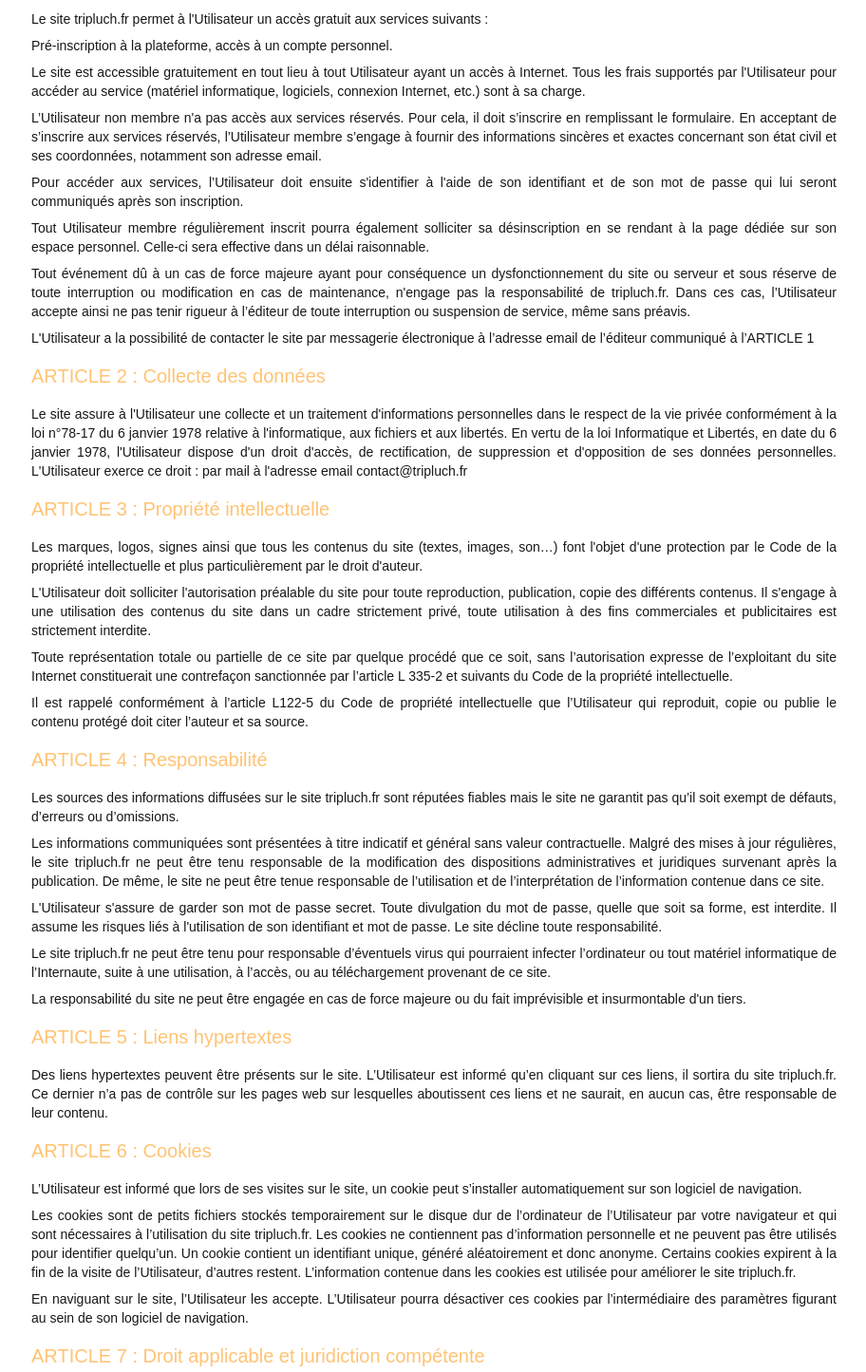
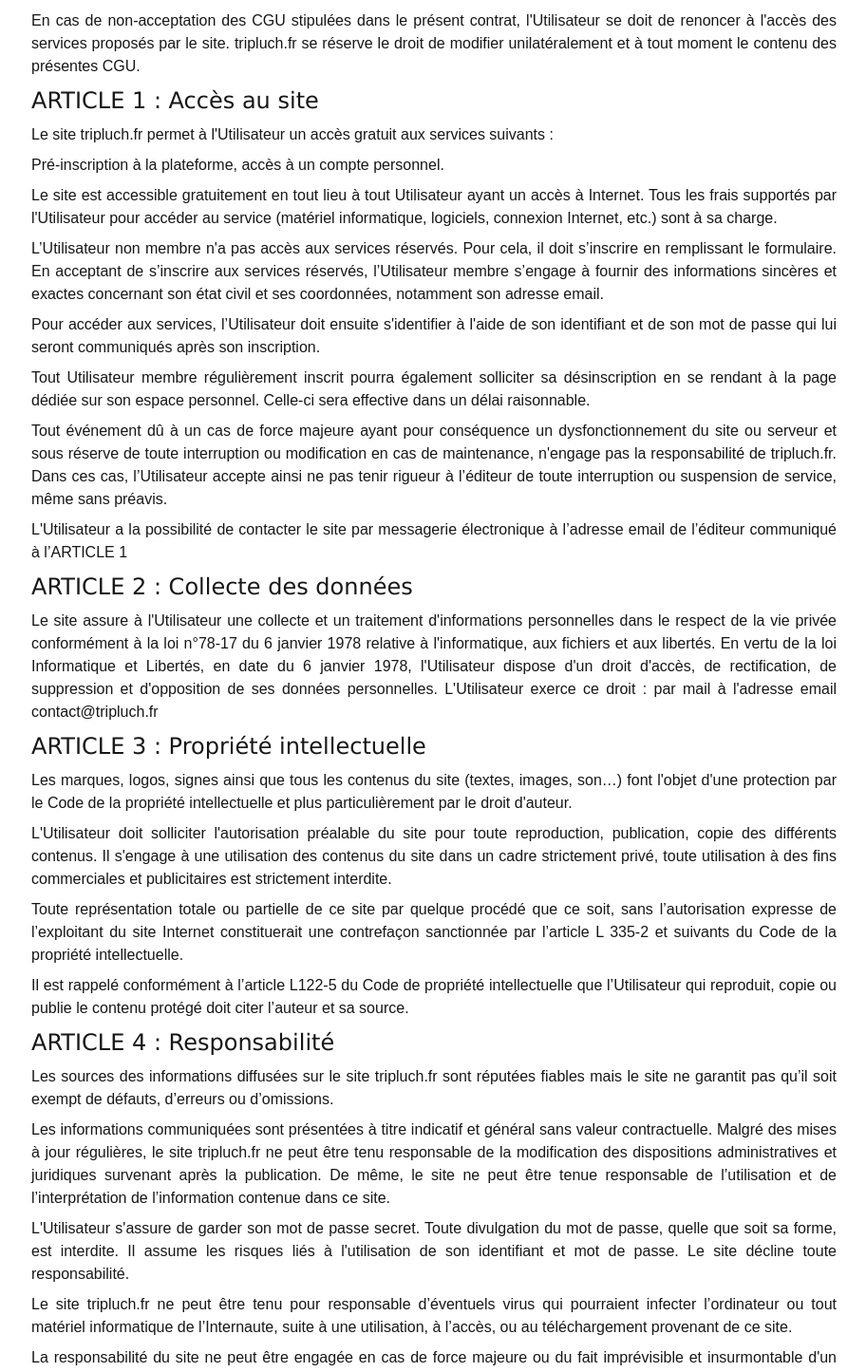
Before and after one commit to tripluch/access-collect, a Next.js app: page /cgu in a window 1280 px wide. Shown: the part 486-1931 px from the top of the page at 95% size, without its empty margins (183-1095 px from the left). Built offline with nearby package versions, Linux system fonts and the light colour scheme.

Commit message:
fix build

```diff
--- a/package.json
+++ b/package.json
@@ -22,7 +22,8 @@
   },
   "dependencies": {
     "@auth/drizzle-adapter": "^1.7.1",
-    "bcrypt": "^5.1.1",
+    "@types/bcryptjs": "^2.4.2",
+    "bcryptjs": "^2.4.3",
     "dotenv": "^16.4.5",
     "drizzle-orm": "^0.35.3",
     "next": "14.2.16",
--- a/src/app/(footer)/cgu/page.tsx
+++ b/src/app/(footer)/cgu/page.tsx
@@ -1,191 +1,180 @@
 const Cgu = () => {
   return (
     <div className="flex flex-col py-6 gap-6 px-6 md:px-48">
-      <h1 className="pt-6 text-xl md:text-3xl text-oliveGreen">
-        Conditions générales d'utilisation
+      <h1 className="pt-6 md:pt-12 text-4xl font-title text-primary-green">
+        {"Conditions générales d'utilisation"}
       </h1>
-      <h2 className="italic">En vigueur au 18/03/2023</h2>
-      <div className="flex flex-col gap-2 px-6 text-sm text-justify">
+      <h2 className="italic">{"En vigueur au 18/03/2023"}</h2>
+      <div className="flex flex-col gap-2 px-6 font-light text-justify">
         <p>
-          Les présentes conditions générales d'utilisation (dites « CGU ») ont
-          pour objet l'encadrement juridique des modalités de mise à disposition
-          du site et des services par tripluch et de définir les conditions
-          d’accès et d’utilisation des services par « l'Utilisateur ».{" "}
+          {
+            "Les présentes conditions générales d'utilisation (dites « CGU ») ont pour objet l'encadrement juridique des modalités de mise à disposition du site et des services par tripluch et de définir les conditions d’accès et d’utilisation des services par « l'Utilisateur ». "
+          }
         </p>
         <p>
-          Les présentes CGU sont accessibles sur le site à la rubrique «CGU».{" "}
+          {
+            "Les présentes CGU sont accessibles sur le site à la rubrique «CGU». "
+          }
+        </p>
+
+        <p>
+          {
+            "Toute inscription ou utilisation du site implique l'acceptation sans aucune réserve ni restriction des présentes CGU par l’utilisateur. Lors de l'inscription sur le site via le Formulaire d’inscription, chaque utilisateur accepte expressément les présentes CGU en cochant la case précédant le texte suivant : « Je reconnais avoir lu et compris les CGU et je les accepte ». "
+          }
         </p>
         <p>
-          Toute inscription ou utilisation du site implique l'acceptation sans
-          aucune réserve ni restriction des présentes CGU par l’utilisateur.
-          Lors de l'inscription sur le site via le Formulaire d’inscription,
-          chaque utilisateur accepte expressément les présentes CGU en cochant
-          la case précédant le texte suivant : « Je reconnais avoir lu et
-          compris les CGU et je les accepte ».{" "}
+          {
+            "En cas de non-acceptation des CGU stipulées dans le présent contrat, l'Utilisateur se doit de renoncer à l'accès des services proposés par le site. "
+          }
+          {
+            "tripluch.fr  se réserve le droit de modifier unilatéralement et à tout moment le contenu des présentes CGU."
+          }
+        </p>
+
+        <h3 className="text-2xl font-title text-primary-green-dark">
+          {"ARTICLE 1 : Accès au site"}
+        </h3>
+        <p>
+          {
+            "Le site tripluch.fr  permet à l'Utilisateur un accès gratuit aux services suivants :"
+          }
+        </p>
+        <p>{"Pré-inscription à la plateforme, accès à un compte personnel."}</p>
+        <p>
+          {
+            "Le site est accessible gratuitement en tout lieu à tout Utilisateur ayant un accès à Internet. Tous les frais supportés par l'Utilisateur pour accéder au service (matériel informatique, logiciels, connexion Internet, etc.) sont à sa charge."
+          }
+        </p>
+
+        <p>
+          {
+            "L’Utilisateur non membre n'a pas accès aux services réservés. Pour cela, il doit s’inscrire en remplissant le formulaire. En acceptant de s’inscrire aux services réservés, l’Utilisateur membre s’engage à fournir des informations sincères et exactes concernant son état civil et ses coordonnées, notamment son adresse email."
+          }
         </p>
         <p>
-          En cas de non-acceptation des CGU stipulées dans le présent contrat,
-          l'Utilisateur se doit de renoncer à l'accès des services proposés par
-          le site. tripluch.fr se réserve le droit de modifier unilatéralement
-          et à tout moment le contenu des présentes CGU.
+          {
+            "Pour accéder aux services, l’Utilisateur doit ensuite s'identifier à l'aide de son identifiant et de son mot de passe qui lui seront communiqués après son inscription."
+          }
         </p>
-        <h3 className="text-xl text-lightOrange my-2">
-          ARTICLE 1 : Accès au site
+        <p>
+          {
+            "Tout Utilisateur membre régulièrement inscrit pourra également solliciter sa désinscription en se rendant à la page dédiée sur son espace personnel. Celle-ci sera effective dans un délai raisonnable."
+          }
+        </p>
+        <p>
+          {
+            "Tout événement dû à un cas de force majeure ayant pour conséquence un dysfonctionnement du site ou serveur et sous réserve de toute interruption ou modification en cas de maintenance, n'engage pas la responsabilité de tripluch.fr. Dans ces cas, l’Utilisateur accepte ainsi ne pas tenir rigueur à l’éditeur de toute interruption ou suspension de service, même sans préavis."
+          }
+        </p>
+        <p>
+          {
+            "L'Utilisateur a la possibilité de contacter le site par messagerie électronique à l’adresse email de l’éditeur communiqué à l’ARTICLE 1"
+          }
+        </p>
+        <h3 className="text-2xl font-title text-primary-green-dark">
+          {"ARTICLE 2 : Collecte des données"}
         </h3>
         <p>
-          Le site tripluch.fr permet à l'Utilisateur un accès gratuit aux
-          services suivants :
+          {
+            "Le site assure à l'Utilisateur une collecte et un traitement d'informations personnelles dans le respect de la vie privée conformément à la loi n°78-17 du 6 janvier 1978 relative à l'informatique, aux fichiers et aux libertés. "
+          }
+          {
+            "En vertu de la loi Informatique et Libertés, en date du 6 janvier 1978, l'Utilisateur dispose d'un droit d'accès, de rectification, de suppression et d'opposition de ses données personnelles. L'Utilisateur exerce ce droit : "
+          }
+          {"par mail à l'adresse email contact@tripluch.fr"}
         </p>
-        <p>Pré-inscription à la plateforme, accès à un compte personnel.</p>
+        <h3 className="text-2xl font-title text-primary-green-dark">
+          {"ARTICLE 3 : Propriété intellectuelle"}
+        </h3>
         <p>
-          Le site est accessible gratuitement en tout lieu à tout Utilisateur
-          ayant un accès à Internet. Tous les frais supportés par l'Utilisateur
-          pour accéder au service (matériel informatique, logiciels, connexion
-          Internet, etc.) sont à sa charge.
+          {
+            "Les marques, logos, signes ainsi que tous les contenus du site (textes, images, son…) font l'objet d'une protection par le Code de la propriété intellectuelle et plus particulièrement par le droit d'auteur."
+          }
         </p>
         <p>
-          L’Utilisateur non membre n'a pas accès aux services réservés. Pour
-          cela, il doit s’inscrire en remplissant le formulaire. En acceptant de
-          s’inscrire aux services réservés, l’Utilisateur membre s’engage à
-          fournir des informations sincères et exactes concernant son état civil
-          et ses coordonnées, notamment son adresse email.
+          {
+            "L'Utilisateur doit solliciter l'autorisation préalable du site pour toute reproduction, publication, copie des différents contenus. Il s'engage à une utilisation des contenus du site dans un cadre strictement privé, toute utilisation à des fins commerciales et publicitaires est strictement interdite."
+          }
         </p>
         <p>
-          Pour accéder aux services, l’Utilisateur doit ensuite s'identifier à
-          l'aide de son identifiant et de son mot de passe qui lui seront
-          communiqués après son inscription.
+          {
+            "Toute représentation totale ou partielle de ce site par quelque procédé que ce soit, sans l’autorisation expresse de l’exploitant du site Internet constituerait une contrefaçon sanctionnée par l’article L 335-2 et suivants du Code de la propriété intellectuelle."
+          }
         </p>
         <p>
-          Tout Utilisateur membre régulièrement inscrit pourra également
-          solliciter sa désinscription en se rendant à la page dédiée sur son
-          espace personnel. Celle-ci sera effective dans un délai raisonnable.
+          {
+            "Il est rappelé conformément à l’article L122-5 du Code de propriété intellectuelle que l’Utilisateur qui reproduit, copie ou publie le contenu protégé doit citer l’auteur et sa source."
+          }
+        </p>
+
+        <h3 className="text-2xl font-title text-primary-green-dark">
+          {"ARTICLE 4 : Responsabilité"}
+        </h3>
+        <p>
+          {
+            "Les sources des informations diffusées sur le site tripluch.fr sont réputées fiables mais le site ne garantit pas qu’il soit exempt de défauts, d’erreurs ou d’omissions."
+          }
         </p>
         <p>
-          Tout événement dû à un cas de force majeure ayant pour conséquence un
-          dysfonctionnement du site ou serveur et sous réserve de toute
-          interruption ou modification en cas de maintenance, n'engage pas la
-          responsabilité de tripluch.fr. Dans ces cas, l’Utilisateur accepte
-          ainsi ne pas tenir rigueur à l’éditeur de toute interruption ou
-          suspension de service, même sans préavis.
+          {
+            "Les informations communiquées sont présentées à titre indicatif et général sans valeur contractuelle. Malgré des mises à jour régulières, le site tripluch.fr ne peut être tenu responsable de la modification des dispositions administratives et juridiques survenant après la publication. De même, le site ne peut être tenue responsable de l’utilisation et de l’interprétation de l’information contenue dans ce site."
+          }
         </p>
         <p>
-          L'Utilisateur a la possibilité de contacter le site par messagerie
-          électronique à l’adresse email de l’éditeur communiqué à l’ARTICLE 1
+          {
+            "L'Utilisateur s'assure de garder son mot de passe secret. Toute divulgation du mot de passe, quelle que soit sa forme, est interdite. Il assume les risques liés à l'utilisation de son identifiant et mot de passe. Le site décline toute responsabilité."
+          }
         </p>
-        <h3 className="text-xl text-lightOrange my-2">
-          ARTICLE 2 : Collecte des données
+        <p>
+          {
+            "Le site tripluch.fr ne peut être tenu pour responsable d’éventuels virus qui pourraient infecter l’ordinateur ou tout matériel informatique de l’Internaute, suite à une utilisation, à l’accès, ou au téléchargement provenant de ce site."
+          }
+        </p>
+        <p>
+          {
+            "La responsabilité du site ne peut être engagée en cas de force majeure ou du fait imprévisible et insurmontable d'un tiers."
+          }
+        </p>
+
+        <h3 className="text-2xl font-title text-primary-green-dark">
+          {"ARTICLE 5 : Liens hypertextes"}
         </h3>
         <p>
-          Le site assure à l'Utilisateur une collecte et un traitement
-          d'informations personnelles dans le respect de la vie privée
-          conformément à la loi n°78-17 du 6 janvier 1978 relative à
-          l'informatique, aux fichiers et aux libertés. En vertu de la loi
-          Informatique et Libertés, en date du 6 janvier 1978, l'Utilisateur
-          dispose d'un droit d'accès, de rectification, de suppression et
-          d'opposition de ses données personnelles. L'Utilisateur exerce ce
-          droit : par mail à l'adresse email contact@tripluch.fr
+          {
+            "Des liens hypertextes peuvent être présents sur le site. L’Utilisateur est informé qu’en cliquant sur ces liens, il sortira du site tripluch.fr. Ce dernier n’a pas de contrôle sur les pages web sur lesquelles aboutissent ces liens et ne saurait, en aucun cas, être responsable de leur contenu."
+          }
         </p>
-        <h3 className="text-xl text-lightOrange my-2">
-          ARTICLE 3 : Propriété intellectuelle
+        <h3 className="text-2xl font-title text-primary-green-dark">
+          {"ARTICLE 6 : Cookies"}
         </h3>
         <p>
-          Les marques, logos, signes ainsi que tous les contenus du site
-          (textes, images, son…) font l'objet d'une protection par le Code de la
-          propriété intellectuelle et plus particulièrement par le droit
-          d'auteur.
+          {
+            "L’Utilisateur est informé que lors de ses visites sur le site, un cookie peut s’installer automatiquement sur son logiciel de navigation."
+          }
         </p>
         <p>
-          L'Utilisateur doit solliciter l'autorisation préalable du site pour
-          toute reproduction, publication, copie des différents contenus. Il
-          s'engage à une utilisation des contenus du site dans un cadre
-          strictement privé, toute utilisation à des fins commerciales et
-          publicitaires est strictement interdite.
+          {
+            "Les cookies sont de petits fichiers stockés temporairement sur le disque dur de l’ordinateur de l’Utilisateur par votre navigateur et qui sont nécessaires à l’utilisation du site tripluch.fr. Les cookies ne contiennent pas d’information personnelle et ne peuvent pas être utilisés pour identifier quelqu’un. Un cookie contient un identifiant unique, généré aléatoirement et donc anonyme. Certains cookies expirent à la fin de la visite de l’Utilisateur, d’autres restent. "
+          }
+          {
+            "L’information contenue dans les cookies est utilisée pour améliorer le site tripluch.fr."
+          }
         </p>
         <p>
-          Toute représentation totale ou partielle de ce site par quelque
-          procédé que ce soit, sans l’autorisation expresse de l’exploitant du
-          site Internet constituerait une contrefaçon sanctionnée par l’article
-          L 335-2 et suivants du Code de la propriété intellectuelle.
+          {
+            "En naviguant sur le site, l’Utilisateur les accepte. L’Utilisateur pourra désactiver ces cookies par l’intermédiaire des paramètres figurant au sein de son logiciel de navigation."
+          }
         </p>
-        <p>
-          Il est rappelé conformément à l’article L122-5 du Code de propriété
-          intellectuelle que l’Utilisateur qui reproduit, copie ou publie le
-          contenu protégé doit citer l’auteur et sa source.
-        </p>
-        <h3 className="text-xl text-lightOrange my-2">
-          ARTICLE 4 : Responsabilité
+        <h3 className="text-2xl font-title text-primary-green-dark">
+          {"ARTICLE 7 : Droit applicable et juridiction compétente"}
         </h3>
         <p>
-          Les sources des informations diffusées sur le site tripluch.fr sont
-          réputées fiables mais le site ne garantit pas qu’il soit exempt de
-          défauts, d’erreurs ou d’omissions.
-        </p>
-        <p>
-          Les informations communiquées sont présentées à titre indicatif et
-          général sans valeur contractuelle. Malgré des mises à jour régulières,
-          le site tripluch.fr ne peut être tenu responsable de la modification
-          des dispositions administratives et juridiques survenant après la
-          publication. De même, le site ne peut être tenue responsable de
-          l’utilisation et de l’interprétation de l’information contenue dans ce
-          site.
-        </p>
-        <p>
-          L'Utilisateur s'assure de garder son mot de passe secret. Toute
-          divulgation du mot de passe, quelle que soit sa forme, est interdite.
-          Il assume les risques liés à l'utilisation de son identifiant et mot
-          de passe. Le site décline toute responsabilité.
-        </p>
-        <p>
-          Le site tripluch.fr ne peut être tenu pour responsable d’éventuels
-          virus qui pourraient infecter l’ordinateur ou tout matériel
-          informatique de l’Internaute, suite à une utilisation, à l’accès, ou
-          au téléchargement provenant de ce site.
-        </p>
-        <p>
-          La responsabilité du site ne peut être engagée en cas de force majeure
-          ou du fait imprévisible et insurmontable d'un tiers.
-        </p>
-        <h3 className="text-xl text-lightOrange my-2">
-          ARTICLE 5 : Liens hypertextes
-        </h3>
-        <p>
-          Des liens hypertextes peuvent être présents sur le site. L’Utilisateur
-          est informé qu’en cliquant sur ces liens, il sortira du site
-          tripluch.fr. Ce dernier n’a pas de contrôle sur les pages web sur
-          lesquelles aboutissent ces liens et ne saurait, en aucun cas, être
-          responsable de leur contenu.
-        </p>
-        <h3 className="text-xl text-lightOrange my-2">ARTICLE 6 : Cookies</h3>
-        <p>
-          L’Utilisateur est informé que lors de ses visites sur le site, un
-          cookie peut s’installer automatiquement sur son logiciel de
-          navigation.
-        </p>
-        <p>
-          Les cookies sont de petits fichiers stockés temporairement sur le
-          disque dur de l’ordinateur de l’Utilisateur par votre navigateur et
-          qui sont nécessaires à l’utilisation du site tripluch.fr. Les cookies
-          ne contiennent pas d’information personnelle et ne peuvent pas être
-          utilisés pour identifier quelqu’un. Un cookie contient un identifiant
-          unique, généré aléatoirement et donc anonyme. Certains cookies
-          expirent à la fin de la visite de l’Utilisateur, d’autres restent.
-          L’information contenue dans les cookies est utilisée pour améliorer le
-          site tripluch.fr.
-        </p>
-        <p>
-          En naviguant sur le site, l’Utilisateur les accepte. L’Utilisateur
-          pourra désactiver ces cookies par l’intermédiaire des paramètres
-          figurant au sein de son logiciel de navigation.
-        </p>
-        <h3 className="text-xl text-lightOrange my-2">
-          ARTICLE 7 : Droit applicable et juridiction compétente
-        </h3>
-        <p className="mb-6">
-          La législation française s'applique au présent contrat. En cas
-          d'absence de résolution amiable d'un litige né entre les parties, les
-          tribunaux français seront seuls compétents pour en connaître. Pour
-          toute question relative à l’application des présentes CGU, vous pouvez
-          joindre l’éditeur aux coordonnées inscrites dans les Mentions Légales.
+          {
+            "La législation française s'applique au présent contrat. En cas d'absence de résolution amiable d'un litige né entre les parties, les tribunaux français seront seuls compétents pour en connaître. "
+          }
+          {
+            "Pour toute question relative à l’application des présentes CGU, vous pouvez joindre l’éditeur aux coordonnées inscrites dans les Mentions Légales."
+          }
         </p>
       </div>
     </div>
--- a/src/app/dashboard/components/UserForm.tsx
+++ b/src/app/dashboard/components/UserForm.tsx
@@ -73,8 +73,10 @@
           name="organisationId"
         >
           <option value="">--Choisir une option--</option>
-          {organisationInfos.map((orga: Organisation) => (
-            <option value={orga.id}>{orga.name}</option>
+          {organisationInfos.map((orga: Organisation, index) => (
+            <option key={index} value={orga.id}>
+              {orga.name}
+            </option>
           ))}
           ;
         </select>
--- a/src/lib/collectedPointQuery.ts
+++ b/src/lib/collectedPointQuery.ts
@@ -2,9 +2,7 @@
 import { CollectPoint, collectPoint } from "./schema/schema";
 import { db } from "./drizzle";
 
-const getCollectedPoints = async () => {
+export const getCollectedPoints = async () => {
   const selectResult = await db.select().from(collectPoint);
   return selectResult as CollectPoint[];
 };
-
-export default getCollectedPoints;
```
Also changed, not shown: src/app/(footer)/mentions-legales/page.tsx (+15 -16 lines), src/app/(footer)/politique-confidentialite/page.tsx (+211 -173 lines), src/app/dashboard/components/CollectedPointList.tsx (+5 -3 lines), src/app/dashboard/components/OrgaForm.tsx (+5 -5 lines), src/lib/userQuery.ts (+5 -5 lines), 1 other file (tests, documents, lock files or other folders).
